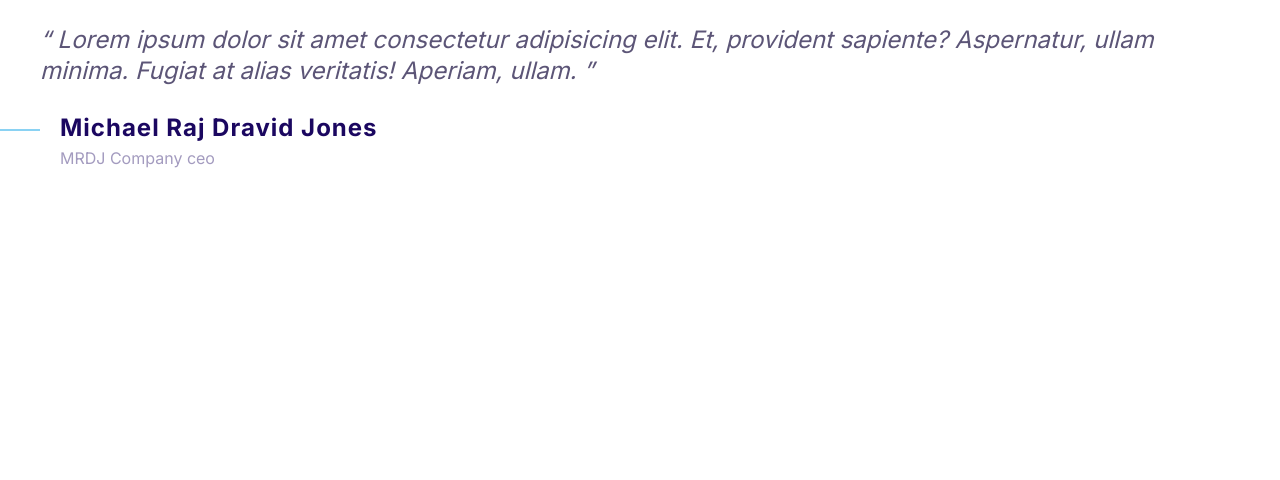
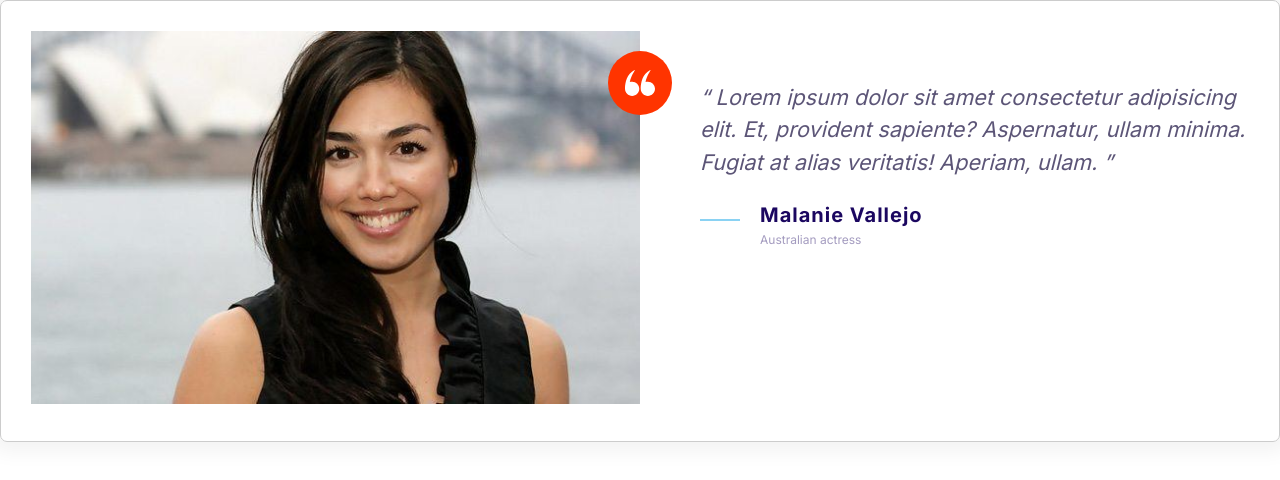
Before and after one commit to dravidjones28/mrdj_demo, a plain HTML site: page index.html in a window 1280 px wide. Drawn offline with Linux system fonts and the light colour scheme.

Commit message:
build an testimonial component

```diff
--- a/css/styles.css
+++ b/css/styles.css
@@ -162,6 +162,11 @@ a {
   height: 40px;
 }
 
+.icon--small {
+  width: 20px;
+  height: 20px;
+}
+
 .icon--primary {
   fill: var(--color-primary);
 }
@@ -178,6 +183,12 @@ a {
   height: 64px;
   justify-content: center;
   width: 64px;
+}
+
+.icon-container--accent {
+  background: var(--color-accent);
+  width: 44px;
+  height: 44px;
 }
 
 /* buttons */
@@ -427,6 +438,8 @@ a {
   color: var(--color-heading);
   font-size: 2rem;
   opacity: 0.4;
+  font-style: normal;
+  margin-top: 0.1rem;
 }
 
 .quote__line {
@@ -447,3 +460,82 @@ a {
     font-size: 1.6rem;
   }
 }
+
+.grid {
+  display: grid;
+}
+
+@media screen and (min-width: 768px) {
+  .grid--1x2 {
+    grid-template-columns: 1fr 1fr;
+  }
+}
+
+@media screen and (min-width: 1024px) {
+  .grid--1x3 {
+    grid-template-columns: 1fr 1fr 1fr;
+  }
+}
+
+/* Testimonials */
+.testimonial {
+  padding: 3rem;
+}
+
+.testimonial__image {
+  position: relative;
+  margin: 0 3rem;
+}
+
+.testimonial__image > img {
+  width: 100%;
+}
+
+.testimonial .quote {
+  font-size: 110%;
+}
+
+.testimonial .quote__author {
+  font-size: 2rem;
+}
+
+.testimonial .quote__company {
+  font-size: 1.2rem;
+}
+
+.testimonial .icon-container--accent {
+  position: absolute;
+  top: 20px;
+  right: -22px;
+}
+
+@media screen and (min-width: 768px) {
+  .testimonial .quote {
+    line-height: 1.5;
+  }
+
+  .testimonial .icon-container--accent {
+    width: 64px;
+    height: 64px;
+    position: absolute;
+    top: 20px;
+    right: -32px;
+  }
+  .testimonial__image {
+    margin: 0;
+  }
+  .testimonial .quote {
+    margin: 5rem 0 0 6rem;
+    font-size: 120%;
+    line-height: 1.5;
+  }
+
+  .testimonial .quote {
+    font-size: 120%;
+  }
+
+  .testimonial .icon--small {
+    width: 30px;
+    height: 30px;
+  }
+}
--- a/index.html
+++ b/index.html
@@ -14,14 +14,23 @@
       rel="stylesheet"
     />
   </head>
-  <body>
+  <body >
+    <div class="card testimonial">
+      <div class="grid grid--1x2">
+        <div class="testimonial__image">
+          <img src="images/demo.jpeg" alt="A Beautiful Women" />
+          <span class="icon-container icon-container--accent">
+            <svg class="icon--small icon--white">
+              <use xlink:href="icons/sprite.svg#quotes"></use>
+            </svg>
+          </span>
+        </div>
         <blockquote class="quote">
           <p class="quote__text">
             Lorem ipsum dolor sit amet consectetur adipisicing elit. Et, provident
             sapiente? Aspernatur, ullam minima. Fugiat at alias veritatis! Aperiam,
             ullam.
           </p>
-    </blockquote>
           <footer>
             <div class="media">
             <div class="media__image">
@@ -30,11 +39,14 @@
               </svg>
             </div>
             <div class="media__body">
-          <h3 class="media__title quote__author">Michael Raj Dravid Jones</h3>
+              <h3 class="media__title quote__author">Malanie Vallejo </h3>
               <p class="media__description quote__company">
-          MRDJ Company ceo
+                Australian actress
               </p>
             </div>
           </footer>
+        </blockquote>
+      </div>
+    </div>
   </body>
 </html>
```
Also changed, not shown: Components/testimonial.html (added, +33 -0 lines), images/demo.jpeg (added), images/testimonial.jpg (added). Lines whose indentation alone changed are shown as unchanged.
